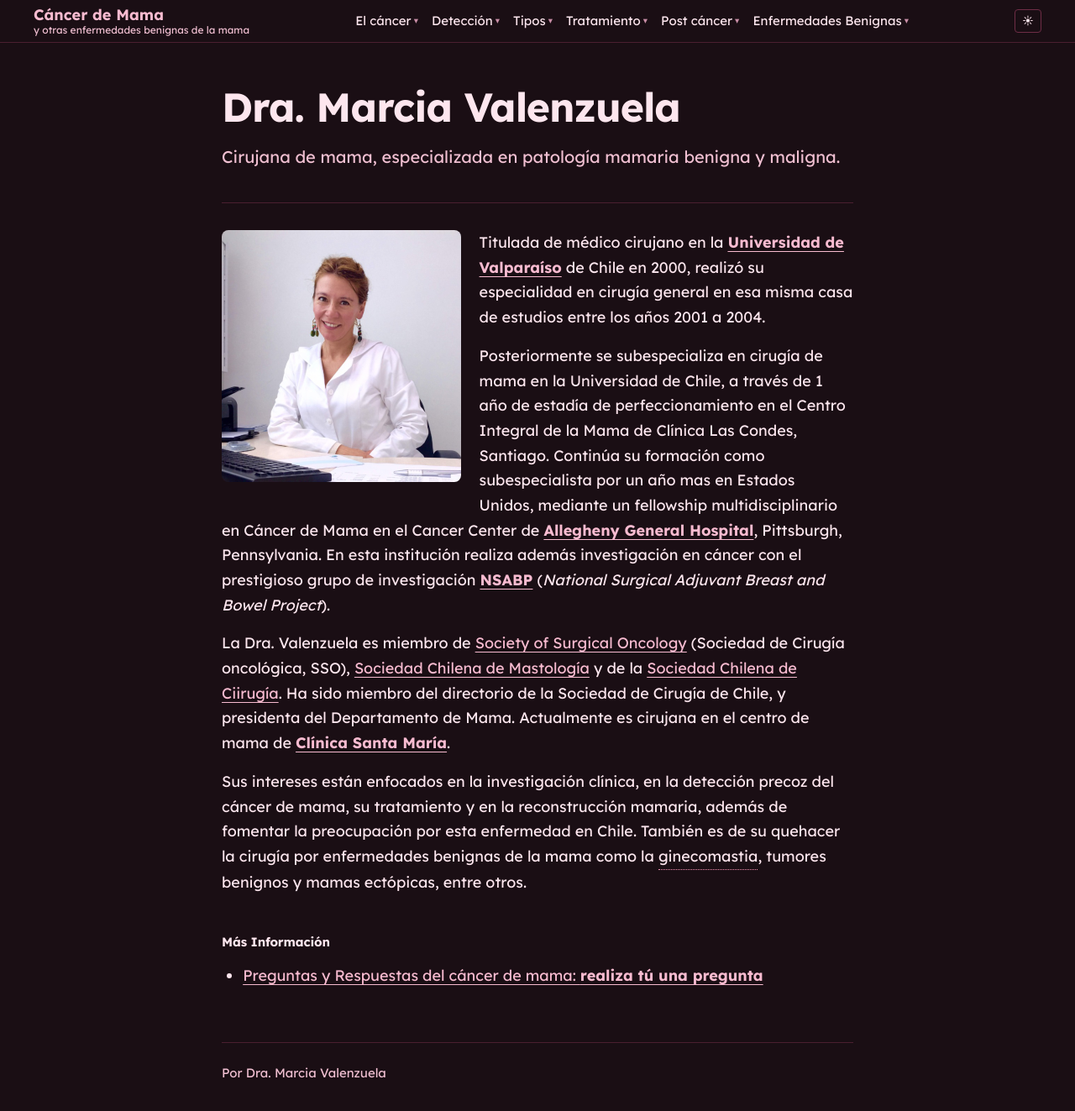
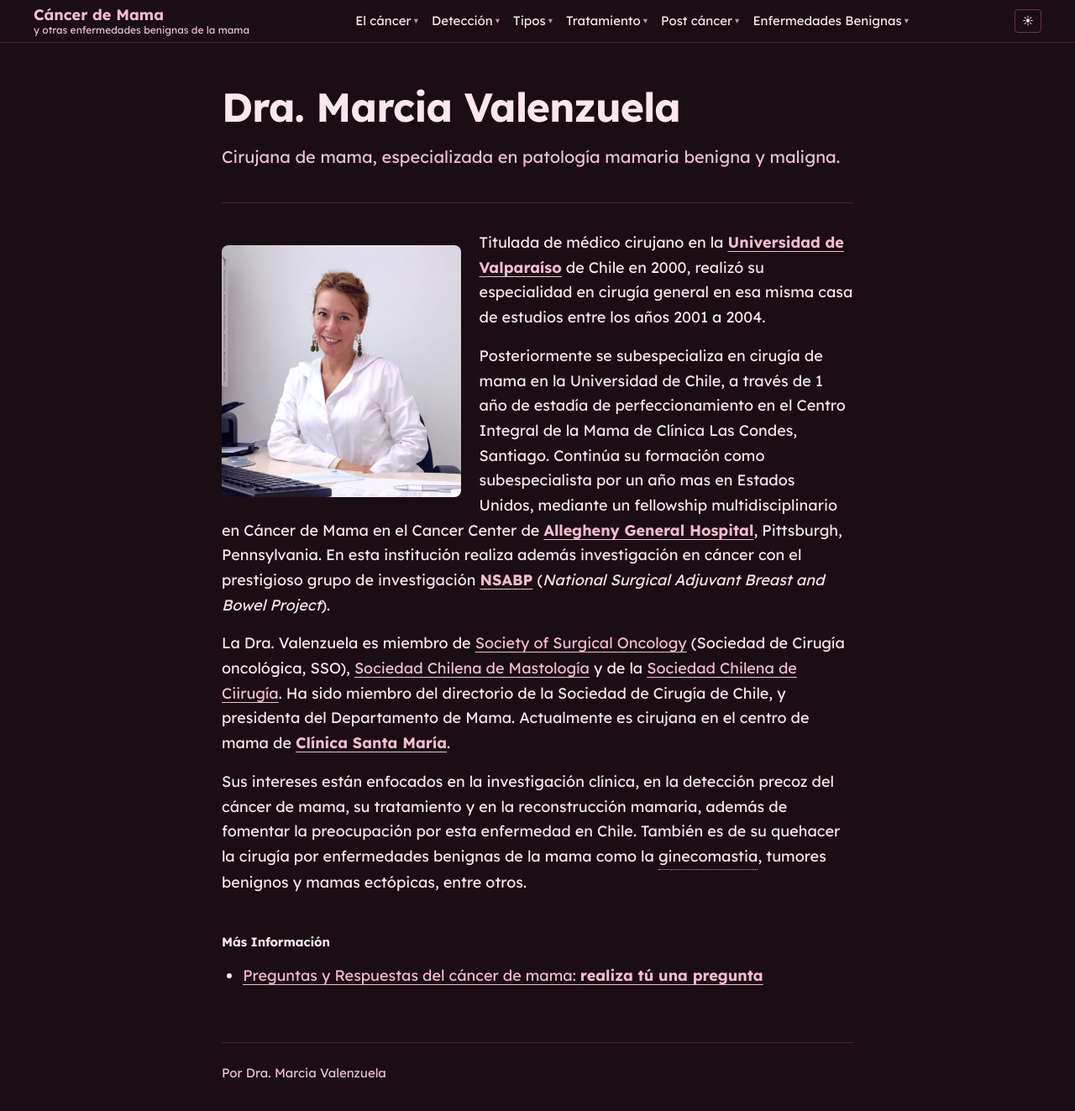
Before and after one commit to hspencer/cirugiademama, a Jekyll site: the page built from _pages/marcia.md, in a window 1280 px wide and 1400 px high. Shown: the top 1323 px of the window at 84% size. Built offline with Jekyll 4.4.1, drawn with Linux system fonts in a browser that asks for light colours.

Commit message:
Update main.scss

```diff
--- a/assets/css/main.scss
+++ b/assets/css/main.scss
@@ -634,7 +634,7 @@ th { font-weight: 600; color: var(--text); }
 /* Opt-in float: any image marked .img-in-text wraps inline with body text. */
 .page-body img.img-in-text {
   float: left;
-  margin: 0 1.2em 1em 0;
+  margin: 1em 1.2em 1em 0;
 }
 
 /* Headings, figures and rules clear floats so sections don't collapse. */
```
